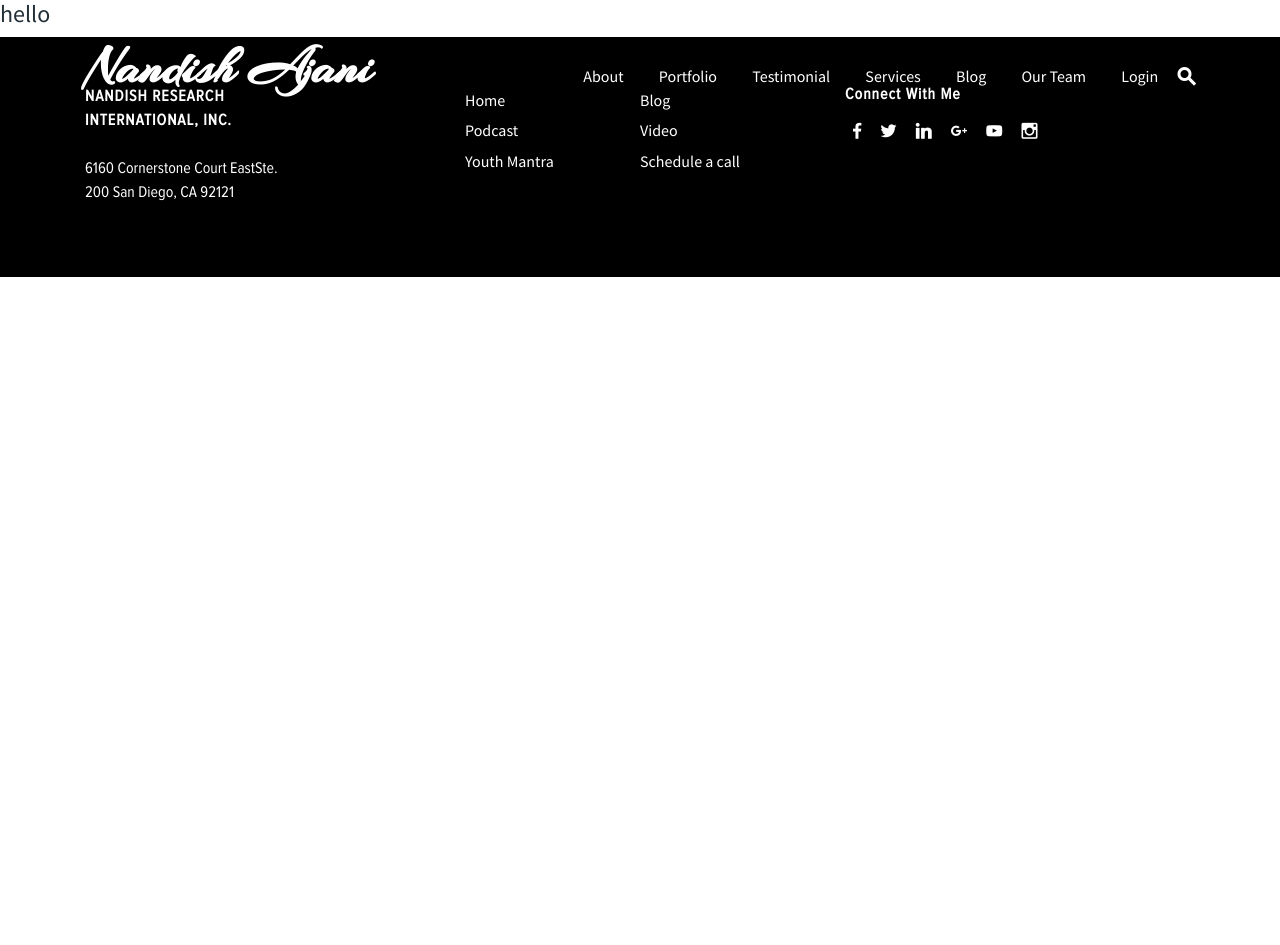
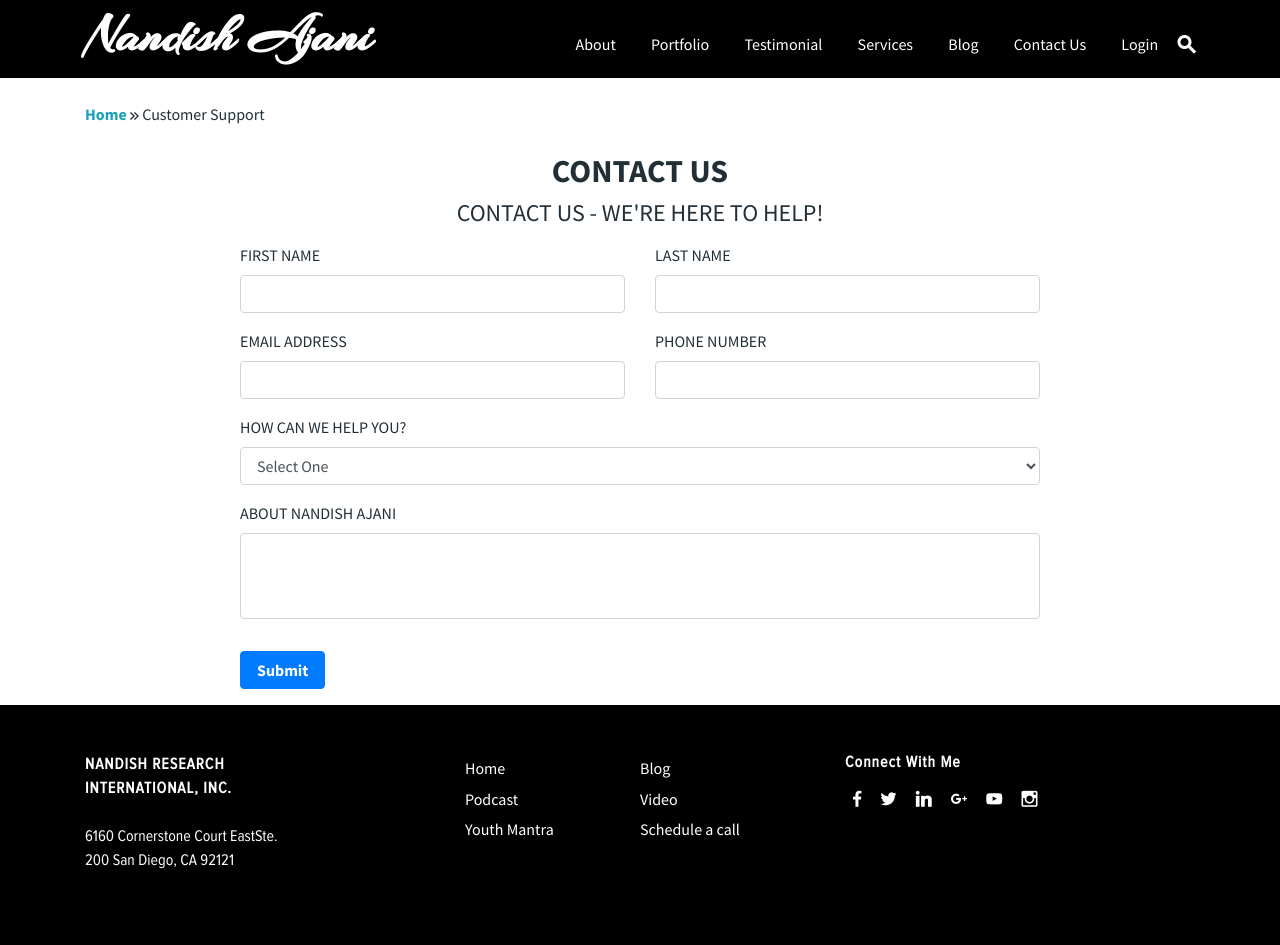
Before and after one commit to atharshsharma/blog, a PHP site: page /pages/contact-us.php in a window 1280 px wide. Before the commit the page ends 277 px from the top, so only its background shows below. Run offline with PHP 8.4, Linux system fonts and the light colour scheme; data that the repository does not hold is empty.

Commit message:
design contact us page

```diff
--- a/css/scss/_pages.scss
+++ b/css/scss/_pages.scss
@@ -3,3 +3,4 @@
 @import "pages/blog";
 @import "pages/blog-post";
 @import "pages/login";
+@import "pages/contact-us";
--- a/css/scss/components/_header.scss
+++ b/css/scss/components/_header.scss
@@ -10,6 +10,7 @@
     &.bg-header{
         position: relative;
         background-color: #000000;
+        padding-top: 1rem !important;
     }
     .menu-toggle {
         .bar-w {
--- /dev/null
+++ b/css/scss/pages/_contact-us.scss
@@ -0,0 +1,14 @@
+.contact-page {
+    .form-head {
+        max-width: 800px;
+    }
+
+    .form-control {
+        &:focus {
+            box-shadow: none;
+        }
+	}
+	textarea {
+        resize: none;
+    }
+}
--- a/inc/nav.php
+++ b/inc/nav.php
@@ -32,7 +32,7 @@
 						<a href="blog-post.php" class="d-block p-3 p-lg-0 text-white">Blog</a>
 					</li>
 					<li class="d-lg-inline-block p-lg-3">
-						<a href="#" class="d-block p-3 p-lg-0 text-white">Our Team</a>
+						<a href="contact-us.php" class="d-block p-3 p-lg-0 text-white">Contact Us</a>
 					</li>
 					<li class="d-lg-inline-block p-lg-3">
 						<a href="login.php" class="d-block p-3 p-lg-0 text-white">Login</a>
--- a/index.php
+++ b/index.php
@@ -19,7 +19,7 @@
                     <li><a href="pages/blog-post.php" target="_blank">Blog-post page</a></li>
                     <li><a href="pages/login.php" target="_blank">Login Page</a></li>
                     <li><a href="pages/password-screen.php" target="_blank">password-screen</a></li>
-                    <li><a href="pages/password-screen.php" target="_blank">Contact Us</a></li>
+                    <li><a href="pages/contact-us.php" target="_blank">Contact Us</a></li>
                 </ul>
             </div>
         </div>
--- a/pages/contact-us.php
+++ b/pages/contact-us.php
@@ -1,9 +1,71 @@
 <?php include_once '../inc/head.php';?>
 <body>
+	<?php $HeaderClass = 'bg-header';?>
 	<?php include_once '../inc/nav.php';?>
-	<main>
-		<h4>hello</h4>
+	<main class="contact-page">
+		<div class="container">
+			<div class="my-4">
+				<a href="home.php" target="blank" class="text-info font-weight-bold">Home</a>
+				<span class="align-middle">
+					<i class="zmdi zmdi-chevron-right"></i>
+					<i class="zmdi zmdi-chevron-right right-arrow"></i>
+				</span>
+				<span>Customer Support</span>
+			</div>
+			<div class="text-center my-3">
+				<h2 class="contact-title text-uppercase font-weight-bold">Contact Us</h2>
+				<h4 class="contact-subtitle text-uppercase font-weight-medium">Contact Us - We'Re Here To Help!</h4>
+			</div>
+			<form class="form-head mx-auto">
+				<div class="row">
+					<div class="col-md-6">
+						<div class="form-group">
+							<label class="text-uppercase">First Name</label>
+							<input type="text" class="form-control">
+						</div>
+					</div>
+					<div class="col-md-6">
+						<div class="form-group">
+							<label class="text-uppercase">Last Name</label>
+							<input type="text" class="form-control">
+						</div>
+					</div>
+					<div class="col-md-6">
+						<div class="form-group">
+							<label class="text-uppercase">Email Address</label>
+							<input type="Email" class="form-control">
+						</div>
+					</div>
+					<div class="col-md-6">
+						<div class="form-group">
+							<label class="text-uppercase">Phone Number</label>
+							<input type="text" class="form-control">
+						</div>
+					</div>
+					<div class="col-md-12">
+						<div class="form-group">
+    						<label class="text-uppercase">How Can We Help You?</label>
+    						<select class="form-control">
+						    	<option>Select One</option>
+						    	<option>I have a question or had an experience I want to tell you about</option>
+						    	<option>I have a question about your products/services</option>
+						    	<option>I have a problem with a product or service</option>
+						    </select>
+						</div>
+					</div>
+					<div class="col-md-12">
+						<div class="form-group">
+    						<label class="text-uppercase">About Nandish Ajani</label>
+    						<textarea class="form-control" rows="3"></textarea>
+  						</div>
+					</div>
+				</div>
+				<div class="my-3">
+					<a href="#" class="btn btn-primary font-weight-bold px-3">Submit</a>
+				</div>
+			</form>
+		</div>
 	</main>
-		<?php include_once '../inc/footer.php';?>
+	<?php include_once '../inc/footer.php';?>
 </body>
 </html>
--- a/pages/password-screen.php
+++ b/pages/password-screen.php
@@ -32,7 +32,7 @@
 						</div>
 						<div>
 							<div class="my-3">
-								<a href="contact-us.php">
+								<a href="login.php">
 									<span class="pr-2">
 										<i class="zmdi zmdi-arrow-left back-arrow"></i>
 									</span>
```
Also changed, not shown: css/style.css, 1 other file.
